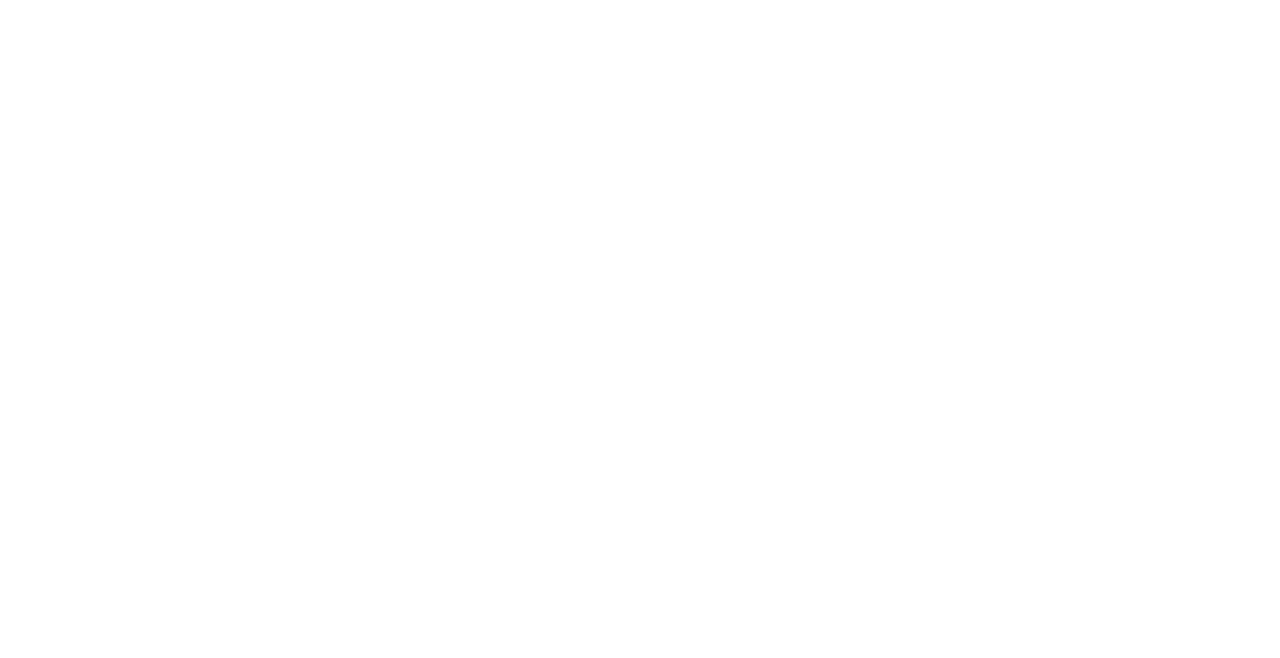
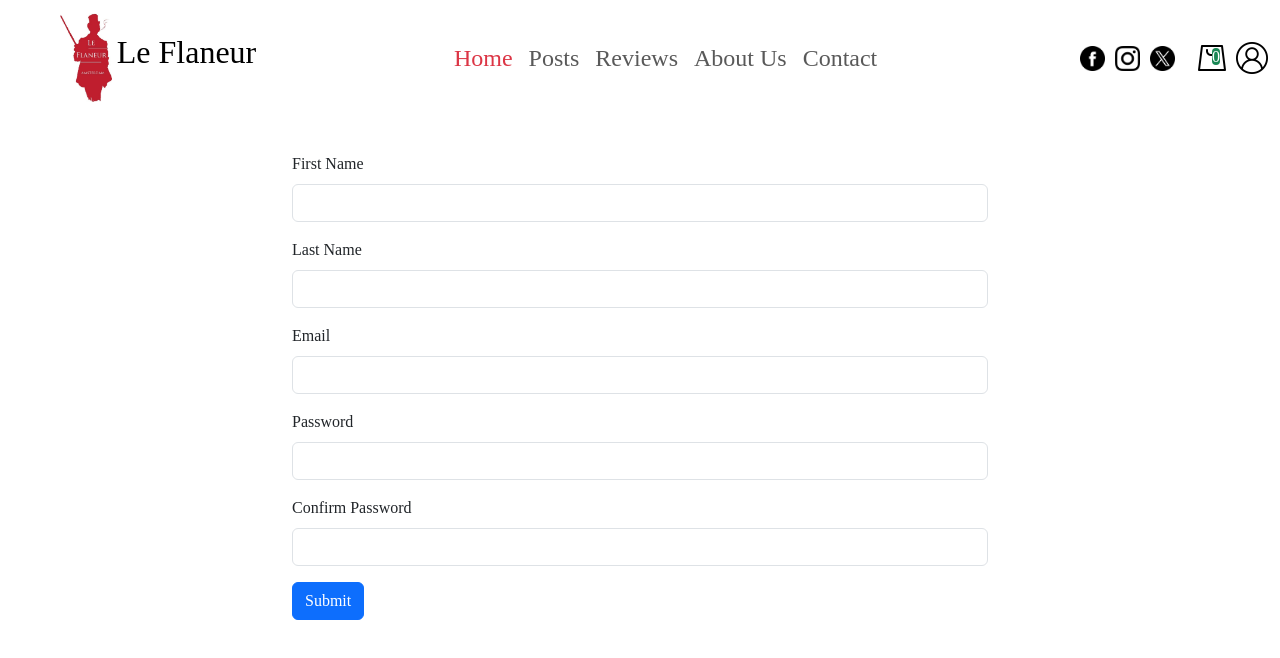
Before and after one commit to hasan-karadirek/FS-django-python-react-book-store, a React app in the folder bookStoreApi/react_app/: page /customer/register in a window 1280 px wide. Before the commit this address had no page. Shown: the top 658 px of the page. Built offline with nearby package versions, Linux system fonts and the light colour scheme.

Commit message:
RegisterForm component created

```diff
--- a/bookStoreApi/react_app/src/App.tsx
+++ b/bookStoreApi/react_app/src/App.tsx
@@ -6,6 +6,7 @@
 import BookPage from "./pages/Book";
 import Checkout from "./pages/Checkout";
 import Login from "./pages/Login";
+import Register from "./pages/Register";
 
 const App: React.FC = () => {
   return (
@@ -22,6 +23,7 @@
       </Route>
       <Route path="customer" element={<MainLayout />}>
         <Route path="login" element={<Login />} />
+        <Route path="register" element={<Register />} />
       </Route>
     </Routes>
   );
--- /dev/null
+++ b/bookStoreApi/react_app/src/components/CSS/RegisterForm.css
@@ -0,0 +1,4 @@
+.register-container {
+  max-width: 720px;
+  margin-top: 2rem;
+}
--- /dev/null
+++ b/bookStoreApi/react_app/src/components/RegisterForm.tsx
@@ -0,0 +1,177 @@
+import React, { ChangeEvent, useState } from "react";
+import useFetch from "../hooks/useFetch";
+import Cookies from "js-cookie";
+import { useLocation, useNavigate } from "react-router-dom";
+import { Order } from "../components/AddToCartButton";
+import { Customer } from "../pages/Login";
+import "./CSS/RegisterForm.css";
+
+interface RegisterFormData {
+  first_name: string;
+  last_name: string;
+  email: string;
+  password: string;
+  passwordConfirm: string;
+}
+interface RegisterResponse {
+  customer: Customer;
+  token: string;
+  order: Order;
+}
+
+const RegisterForm: React.FC = () => {
+  const [formData, setFormData] = useState<RegisterFormData>({
+    first_name: "",
+    last_name: "",
+    password: "",
+    passwordConfirm: "",
+    email: "",
+  });
+
+  const navigate = useNavigate();
+  const loc = useLocation();
+
+  const { isLoading, error, performFetch, cancelFetch } = useFetch(
+    "/customer/register/",
+    (res) => {
+      const data = res.data as RegisterResponse;
+      Cookies.set("token", data.token);
+      localStorage.setItem("customer", JSON.stringify(data.customer));
+      data.order
+        ? localStorage.setItem("order", JSON.stringify(data.order))
+        : "";
+
+      loc.pathname.split("/")[loc.pathname.split("/").length - 1] === "register"
+        ? navigate("/shop/books/")
+        : location.reload();
+    },
+  );
+
+  const submitForm = () => {
+    const registerData = {
+      email: formData.email,
+      first_name: formData.first_name,
+      last_name: formData.last_name,
+      password: formData.password,
+      username: formData.email,
+    };
+    performFetch({
+      method: "POST",
+      headers: {
+        "Content-Type": "application/json",
+      },
+      body: JSON.stringify(registerData),
+    });
+    return () => {
+      if (!isLoading) {
+        cancelFetch();
+      }
+    };
+  };
+
+  const handleSubmit = (e: React.FormEvent<HTMLFormElement>) => {
+    if (formData.password !== formData.passwordConfirm) {
+      return; // show error passwords dont match
+    }
+    e.preventDefault();
+    submitForm();
+  };
+
+  const handleChange = (
+    event: ChangeEvent<HTMLInputElement | HTMLTextAreaElement>,
+  ) => {
+    const target = event.target;
+    const value = target.value;
+    const name = target.name;
+
+    setFormData({
+      ...formData,
+      [name]: value,
+    });
+  };
+
+  return (
+    <>
+      <div className="container register-container">
+        <form onSubmit={handleSubmit}>
+          <div className="mb-3">
+            <label htmlFor="first_nameInput" className="form-label">
+              First Name
+            </label>
+            <input
+              type="text"
+              className="form-control"
+              id="first_nameInput"
+              name="first_name"
+              value={formData.first_name}
+              onChange={handleChange}
+              required
+            />
+          </div>
+          <div className="mb-3">
+            <label htmlFor="last_nameInput" className="form-label">
+              Last Name
+            </label>
+            <input
+              type="text"
+              className="form-control"
+              id="last_nameInput"
+              name="last_name"
+              value={formData.last_name}
+              onChange={handleChange}
+              required
+            />
+          </div>
+          <div className="mb-3">
+            <label htmlFor="emailInput" className="form-label">
+              Email
+            </label>
+            <input
+              type="email"
+              className="form-control"
+              id="emailInput"
+              name="email"
+              value={formData.email}
+              onChange={handleChange}
+              required
+            />
+          </div>
+          <div className="mb-3">
+            <label htmlFor="passwordInput" className="form-label">
+              Password
+            </label>
+            <input
+              type="password"
+              className="form-control"
+              id="passwordInput"
+              name="password"
+              value={formData.password}
+              onChange={handleChange}
+              required
+            />
+          </div>
+          <div className="mb-3">
+            <label htmlFor="passwordConfirmInput" className="form-label">
+              Confirm Password
+            </label>
+            <input
+              type="password"
+              className="form-control"
+              id="passwordConfirmInput"
+              name="passwordConfirm"
+              value={formData.passwordConfirm}
+              onChange={handleChange}
+              required
+            />
+          </div>
+          <button type="submit" className="btn btn-primary">
+            Submit
+          </button>
+          {error ? error.message : ""}
+        </form>
+      </div>
+    </>
+  );
+};
+
+export default RegisterForm;
--- /dev/null
+++ b/bookStoreApi/react_app/src/pages/Register.tsx
@@ -0,0 +1,13 @@
+import React from "react";
+import RegisterForm from "../components/RegisterForm";
+
+const Register: React.FC = () => {
+  return (
+    <>
+      <div className="gap"></div>
+      <RegisterForm />
+    </>
+  );
+};
+
+export default Register;
```
Also changed, not shown: 2 other files (tests, documents, lock files or other folders).
